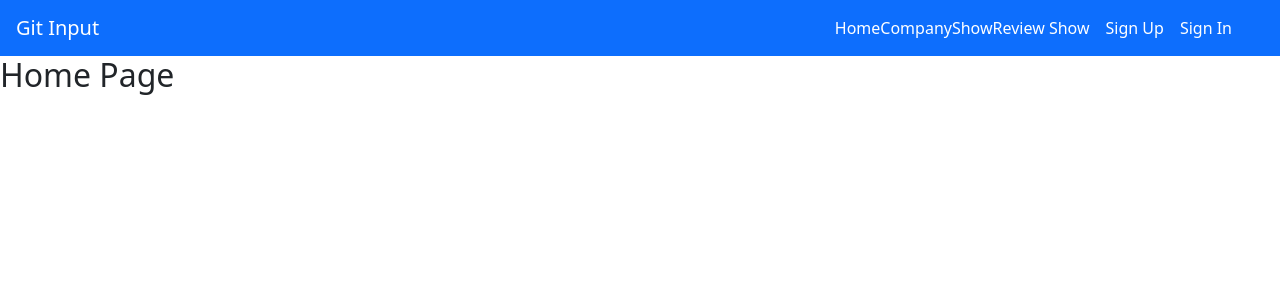
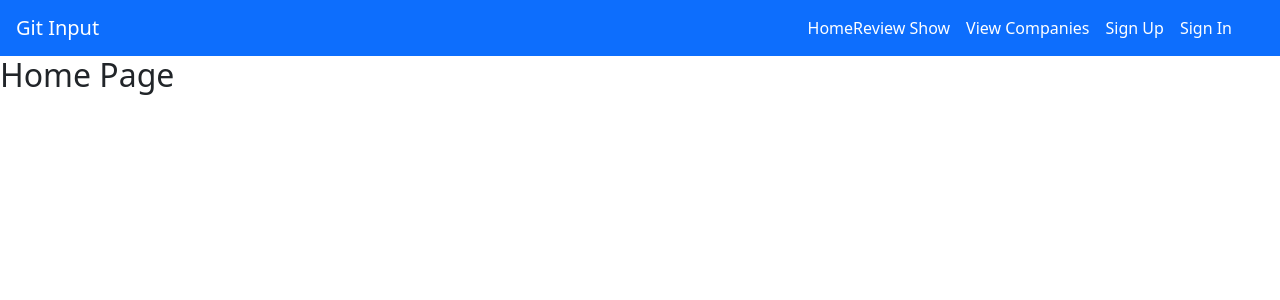
Before and after one commit to OnePartHarmony/GitInput-Client, a React (Create React App) app: page / in a window 1280 px wide. Shown: the top 300 px of the page. Built offline with nearby package versions, Linux system fonts and the light colour scheme.

Commit message:
fixed a handful of small things in multiple files

```diff
--- a/src/api/comments.js
+++ b/src/api/comments.js
@@ -1,3 +1,6 @@
+import apiUrl from "../apiConfig"
+import axios from "axios"
+
 export const commentCreate = (review, user) => {
     return axios({
         method: "POST",
--- a/src/components/companies/CompanyProfile.js
+++ b/src/components/companies/CompanyProfile.js
@@ -3,7 +3,7 @@
 
 const CompanyProfile = (props) => {
 
-    const {company, showReviewForm} = props
+    const {company, showReviewForm, user} = props
 
 
     return (
@@ -15,7 +15,8 @@ const CompanyProfile = (props) => {
                 <p>{company.description} </p>
                 <h5>{company.domain}</h5>
             </div>
-            <button className="btn btn-primary" onClick={showReviewForm}>Leave a Review</button>
+            {user ? <button className="btn btn-primary" onClick={showReviewForm}>Leave a Review</button> : null}
+
         </div>
     )
 }
--- a/src/components/companies/CompanyShow.js
+++ b/src/components/companies/CompanyShow.js
@@ -39,7 +39,7 @@ const CompanyShow = (props) => {
 
     return (
         <div style={{display: "flex"}}>
-            <CompanyProfile company={company} showReviewForm={toggleReviewForm} />
+            <CompanyProfile company={company} showReviewForm={toggleReviewForm} user={user}/>
 
             {displayReviewCreate ? <ReviewCreate company={company} companyId={id} closeReviewForm={toggleReviewForm} msgAlert={msgAlert} user={user}/> : <ReviewIndex companyId={id} msgAlert={msgAlert}/>}
         </div>
--- a/src/components/reviews/ReviewCreate.js
+++ b/src/components/reviews/ReviewCreate.js
@@ -64,7 +64,7 @@ const ReviewCreate = (props) => {
                     <Form.Group className="mb-2">
                         <Form.Label>Starting Position:</Form.Label>
                         <Form.Select aria-label="starting position" name="startingPosition" defaultValue={review.startingPosition} onChange={handleChange}>
-                            <option value="Entry">Entry</option>
+                            <option value="Intern">Intern</option>
                             <option value="Junior">Junior</option>
                             <option value="Senior">Senior</option>
                             <option value="Management">Management</option>
--- a/src/components/reviews/ReviewShow.js
+++ b/src/components/reviews/ReviewShow.js
@@ -2,6 +2,7 @@ import React, { useEffect, useState } from 'react'
 import { useParams, useNavigate } from 'react-router-dom'
 import { Form, Button, Card } from 'react-bootstrap'
 import SetComment from '../comments/SetComment'
+
 
 const ReviewShow = (props) => {
 
@@ -14,11 +15,11 @@ const ReviewShow = (props) => {
     return (
         <>
              <style>{'body { height:100vh; width:100vw; background-color: rgba(159, 159, 159, .3); background-image: linear-gradient(60deg, rgba(237, 237, 237, 1) 35%, transparent 30%), linear-gradient(-400deg, rgba(202, 235, 242, .7) 40%, transparent 30%);}'}</style>
-            <container className="show-review-container">
+            <div className="show-review-container">
                 <h1 className="text-center mt-5 mb-4">Company Name</h1>
                 <img className="logo-review-show mt-3 mb-5" src="https://logo.clearbit.com/google.com"></img>
                 <h2 className="text-center review-title">Reviews</h2>
-                <container className="review-card">
+                <div className="review-card">
                     <div className="review-info">
                         <section className="review-section-1">
                             <div className="rating-item">User: meg</div>
@@ -34,9 +35,9 @@ const ReviewShow = (props) => {
                         <button className="review-btn">Comment</button>
                         <button className="review-btn">Like</button>
                     </section>
-            </container>
-            </container>
-            <SetComment></SetComment>
+            </div>
+            </div>
+            {/* <SetComment></SetComment> */}
         </>
     )
 }
--- a/src/components/shared/Header.js
+++ b/src/components/shared/Header.js
@@ -9,11 +9,6 @@ const linkStyle = {
 
 const authenticatedOptions = (
 	<>
-		<Nav.Item className="ms-3">
-			<Link to='/companies' style={linkStyle}>
-				View Companies
-			</Link>
-		</Nav.Item>
 		<Nav.Item className="ms-3">
 			<Link to='change-password' style={linkStyle}>
 				Change Password
@@ -46,13 +41,13 @@ const alwaysOptions = (
 			</Link>
 		</Nav.Item>
 		<Nav.Item>
-			<Link to='/companies/show' style={linkStyle}>
-				CompanyShow
+			<Link to='/reviews/show' style={linkStyle}>
+				Review Show
 			</Link>
 		</Nav.Item>
-		<Nav.Item>
-			<Link to='/reviews/show' style={linkStyle}>
-				Review Show
+		<Nav.Item className="ms-3">
+			<Link to='/companies' style={linkStyle}>
+				View Companies
 			</Link>
 		</Nav.Item>
 	</>
```
